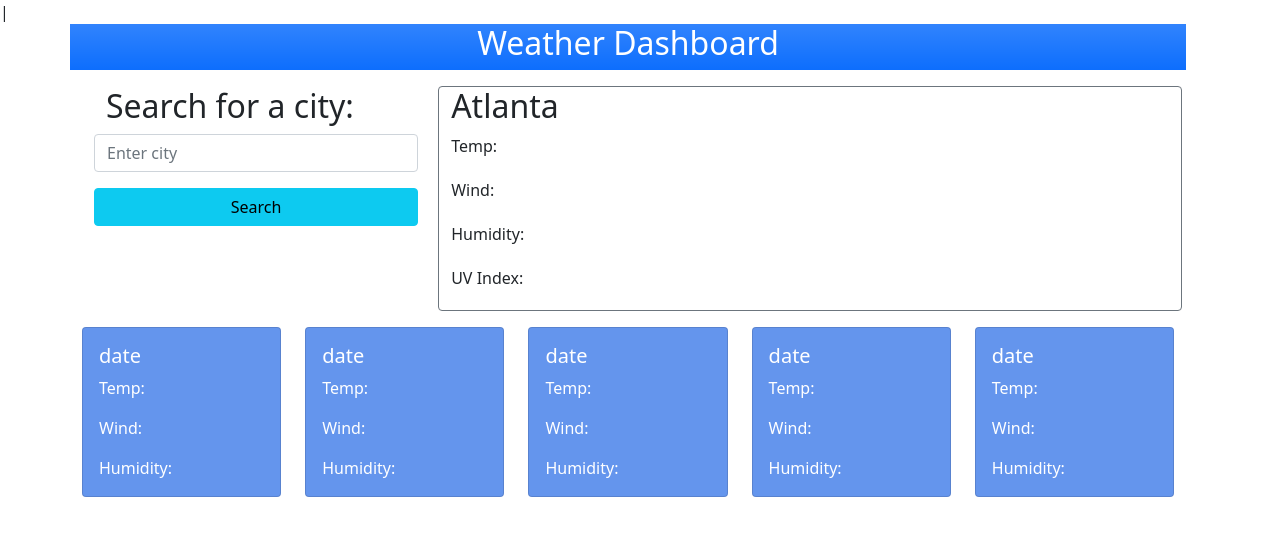
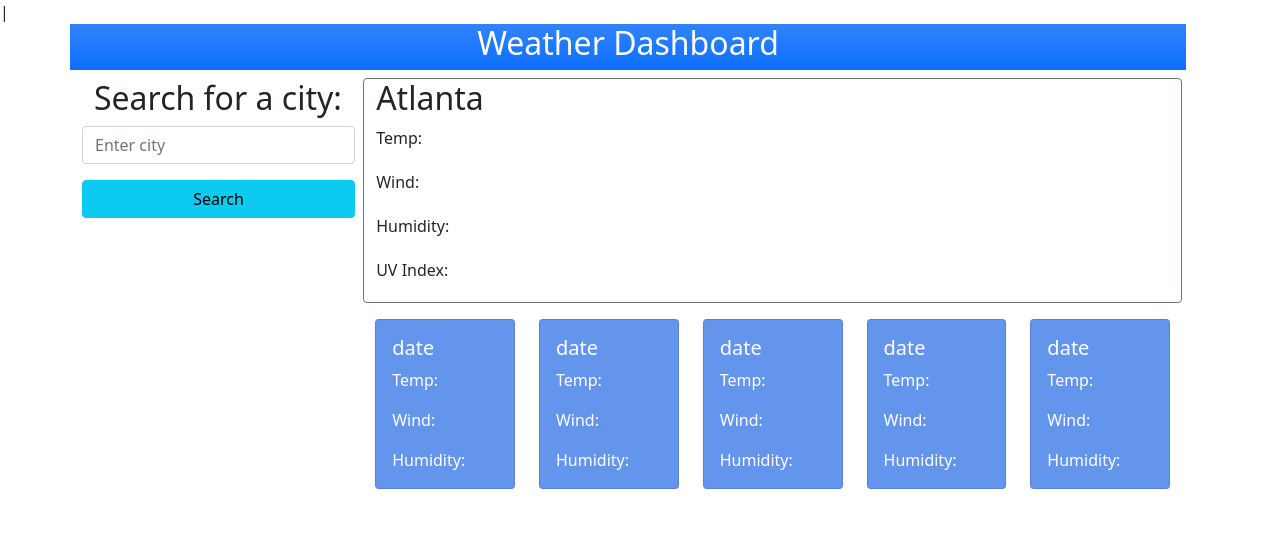
Before and after one commit to Jessiferizzo/Weather-Dashboard, a plain HTML site: page index.html in a window 1280 px wide. Drawn offline with nearby package versions, Linux system fonts and the light colour scheme.

Commit message:
final HTML

```diff
--- a/index.html
+++ b/index.html
@@ -11,31 +11,41 @@
     <title>Weather-Dash</title>
 </head>
 
-
 <body>
-    <section class="container h-100">
+    <div class="container">
         <div id="weather" class="row col-12 text-center bg-primary bg-gradient text-white">
             <h2>Weather Dashboard</h2>
         </div>
-
-        <div id="city-input-column"
-            class="container row col-4 d-inline-flex flex-column mt-3 me-1 justify-content-start">
+        <!--big container for city and forecast cards-->
+        <!--city search div-->
+        <div class="container">
+            <div class="row d-inline-flex mt-2 me-3 col-3">
                 <h2>Search for a city:</h2>
                 <input class="form-control mb-3" type="text" placeholder="Enter city">
                 <button type="button" class="btn btn-info">Search</button>
             </div>
-
-        <div class="row col-8 d-inline-flex mt-3 me-2 rounded border border-secondary border-1">
-            <div id="target-city">
+            <!--column 9 div-->
+            <div class="row d-inline-flex mt-2 col-9">
+                <div class="rounded border border-secondary">
                     <h2>Atlanta </h2>
                     <p class="pb-1"><span class="pe-1">Temp:</span>
                     <p class="pb-1"><span class="pe-1">Wind:</span>
                     <p class="pb-1"><span class="pe-1">Humidity:</span>
                     <p class="pb-1"><span class="pe-1">UV Index:</span>
                 </div>
+
+                <div class="col mt-3 mb-3">
+                    <div class="card text-white" style="background-color:cornflowerblue">
+                        <div class="card-body">
+                            <h5 class="card-title">date</h5>
+                            <p class="caits rd-text">Temp:</p>
+                            <p class="card-text">Wind:</p>
+                            <p class="card-text">Humidity:</p>
                         </div>
-        <div class="row col-12 mt-3">
-            <div class="col-sm">
+                    </div>
+                </div>
+
+                <div class="col mt-3 mb-3">
                     <div class="card text-white" style="background-color:cornflowerblue">
                         <div class="card-body">
                             <h5 class="card-title">date</h5>
@@ -45,7 +55,8 @@
                         </div>
                     </div>
                 </div>
-            <div class="col-sm">
+
+                <div class="col mt-3 mb-3">
                     <div class="card text-white" style="background-color:cornflowerblue">
                         <div class="card-body">
                             <h5 class="card-title">date</h5>
@@ -55,7 +66,8 @@
                         </div>
                     </div>
                 </div>
-            <div class="col-sm">
+
+                <div class="col mt-3 mb-3">
                     <div class="card text-white" style="background-color:cornflowerblue">
                         <div class="card-body">
                             <h5 class="card-title">date</h5>
@@ -65,7 +77,8 @@
                         </div>
                     </div>
                 </div>
-            <div class="col-sm">
+
+                <div class="col mt-3 mb-3">
                     <div class="card text-white" style="background-color:cornflowerblue">
                         <div class="card-body">
                             <h5 class="card-title">date</h5>
@@ -75,24 +88,10 @@
                         </div>
                     </div>
                 </div>
-            <div class="col-sm">
-                <div class="card text-white" style="background-color:cornflowerblue">
-                    <div class="card-body">
-                        <h5 class="card-title">date</h5>
-                        <p class="card-text">Temp:</p>
-                        <p class="card-text">Wind:</p>
-                        <p class="card-text">Humidity:</p>
+
             </div>
         </div>
     </div>
-        </div>
-        </div>
-        </div>
-        </div>
-        </div>
-    </section>
-
-
 
     <script src="./assets/js/script.js"></script>
 </body>
```
Lines whose indentation alone changed are shown as unchanged.
